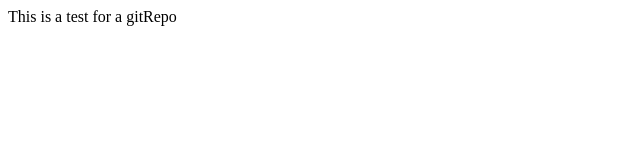
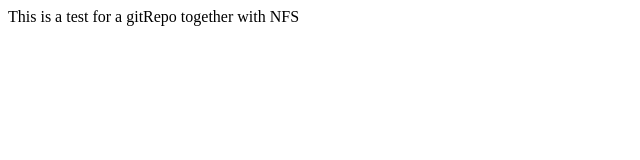
Before and after one commit to cloex/gitrepo, a plain HTML site: page index.html in a window 1280 px wide. Shown: the whole page, without its empty margins (0-640 px from the left). Drawn offline with Linux system fonts and the light colour scheme.

Commit message:
Update index.html

```diff
--- a/index.html
+++ b/index.html
@@ -1,5 +1,5 @@
 <html>
 <body>
-This is a test for a gitRepo
+This is a test for a gitRepo together with NFS
 </body>
 </html>
```
